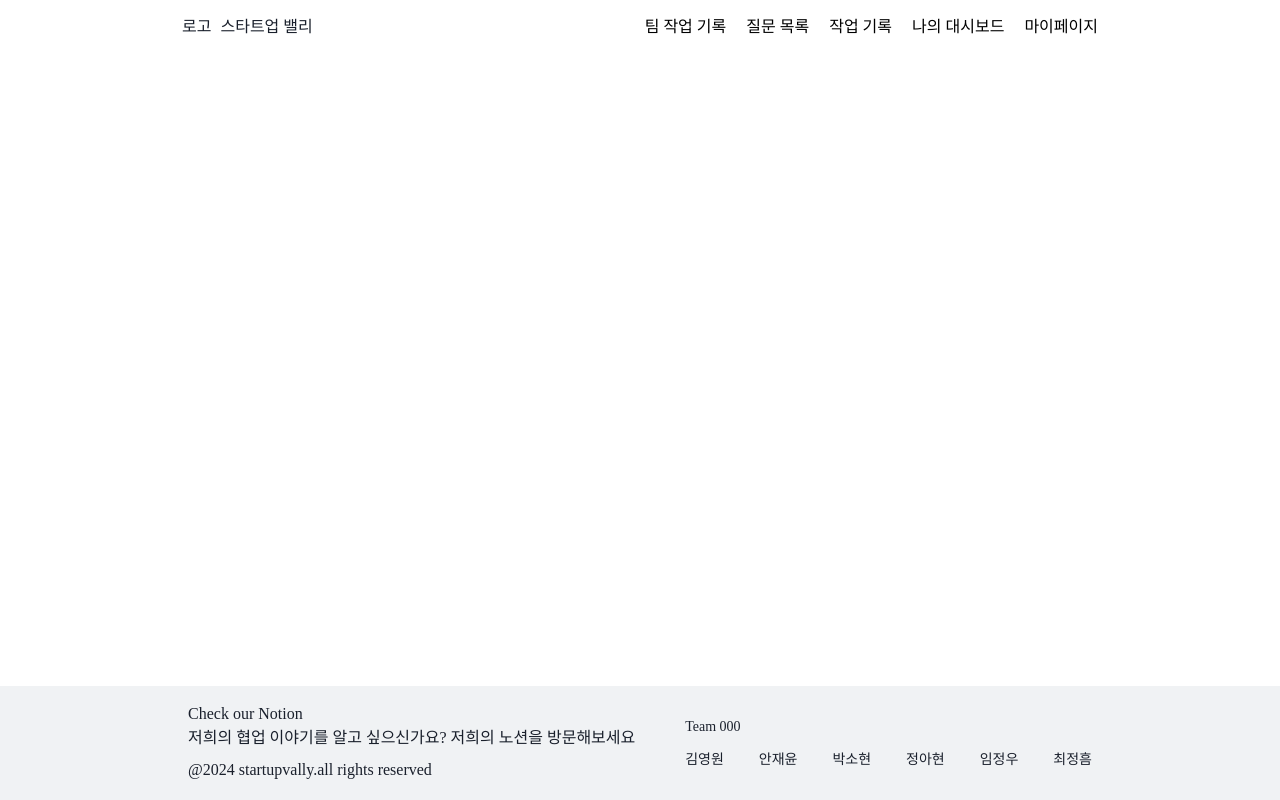
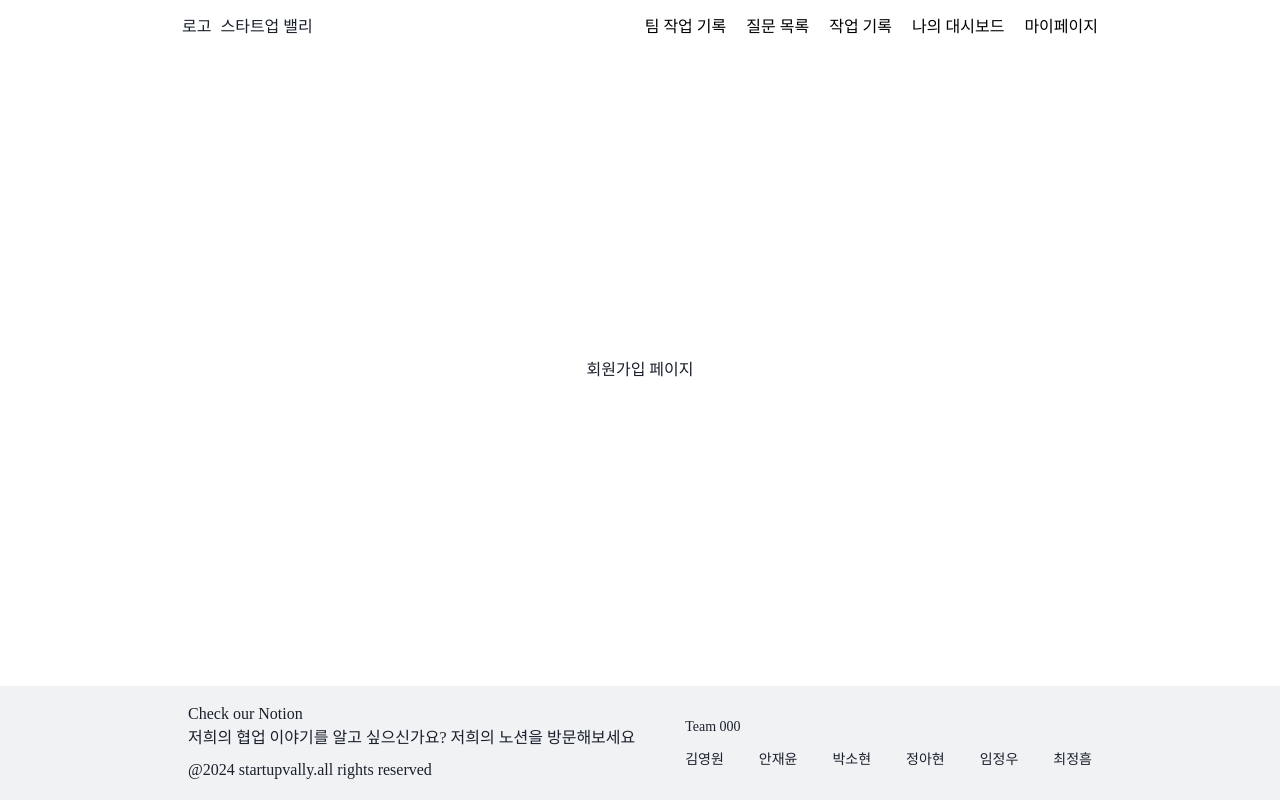
Before and after one commit to 9oormthon-univ/2024_BEOTKKOTTHON_TEAM_28_FE, a React (Vite) app: page /signup in a window 1280 px wide. Built offline with nearby package versions, Linux system fonts and the light colour scheme; a web font is replaced by a local one.

Commit message:
feat: 버튼 클릭 시 페이지 이동 기능 구현

```diff
--- a/src/Router.jsx
+++ b/src/Router.jsx
@@ -6,6 +6,7 @@ import {
   QuestionListPage,
   TaskHistoryPage,
   DashboardPage,
+  SignupPage,
 } from './pages';
 
 const Router = () => {
@@ -19,6 +20,7 @@ const Router = () => {
         <Route path='/question-list' element={<QuestionListPage />} />
         <Route path='/task-history' element={<TaskHistoryPage />} />
         <Route path='/dashboard' element={<DashboardPage />} />
+        <Route path='/signup' element={<SignupPage />} />
       </Routes>
     </BrowserRouter>
   );
--- a/src/pages/LoginPage.jsx
+++ b/src/pages/LoginPage.jsx
@@ -1,14 +1,21 @@
 import { InputContent, AuthBox } from '../component/common/mocules';
 import { Button, Text, Flex } from '@chakra-ui/react';
+import { useNavigate } from 'react-router-dom';
 
 const LoginPage = () => {
+  const navigate = useNavigate();
+
+  const handleSignUpClick = () => {
+    navigate('/signup');
+  };
+
   return (
     <main>
       <Flex>
         <AuthBox>
           <InputContent label='디스코드 아이디' placeholder='discord id' mt='36px' />
           <InputContent label='비밀번호 입력' placeholder='PW' mt='36px' />
-          <Text mt='36px' textDecoration='underline'>
+          <Text mt='36px' textDecoration='underline' cursor='pointer' onClick={handleSignUpClick}>
             회원가입
           </Text>
           <Button w='100%' p='11px' mt='12px'>
--- /dev/null
+++ b/src/pages/SignupPage.jsx
@@ -0,0 +1,5 @@
+const SignupPage = () => {
+  return <main>회원가입 페이지</main>;
+};
+
+export default SignupPage;
--- a/src/pages/index.js
+++ b/src/pages/index.js
@@ -5,3 +5,4 @@ export { default as MyPage } from './MyPage';
 export { default as QuestionListPage } from './QuestionListPage';
 export { default as TaskHistoryPage } from './TaskHistoryPage';
 export { default as DashboardPage } from './DashboardPage';
+export { default as SignupPage } from './SignupPage';
```
